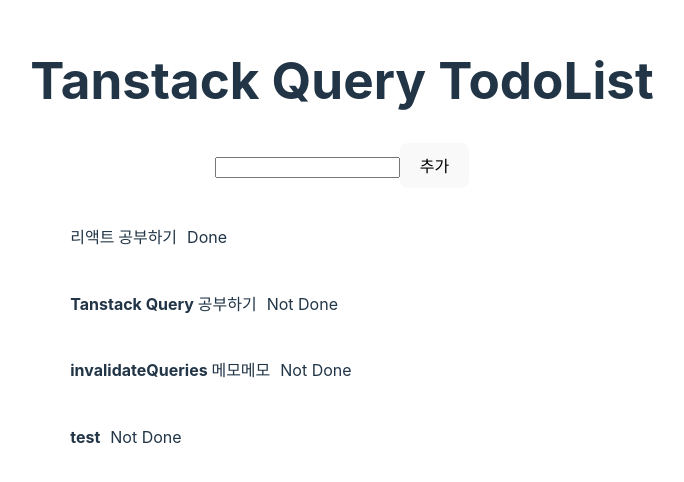
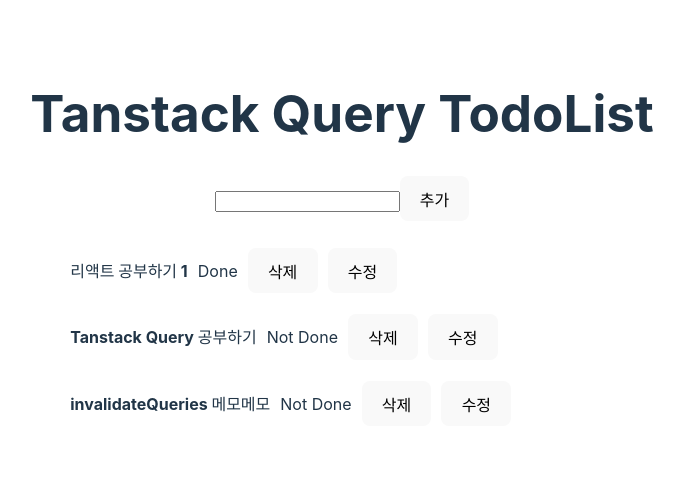
Before and after one commit to rarrit/tanstack-query-todo, a React (Vite) app: page / in a window 1280 px wide. Shown: the part 148-630 px from the top of the page, without its empty margins (298-982 px from the left). Built offline with nearby package versions, Linux system fonts and the light colour scheme; data requests are answered from the project's data file.

Commit message:
feat: todo list CRUD 구현

```diff
--- a/db.json
+++ b/db.json
@@ -2,7 +2,7 @@
   "todos": [
     {
       "id": "1",
-      "title": "리액트 공부하기",
+      "title": "리액트 공부하기 1",
       "isDone": true
     },
     {
@@ -14,11 +14,6 @@
       "id": "c62e",
       "title": "invalidateQueries 메모메모",
       "isDone": false
-    },
-    {
-      "id": "629a",
-      "title": "test",
-      "isDone": false
     }
   ]
 }
--- a/package.json
+++ b/package.json
@@ -11,10 +11,12 @@
   },
   "dependencies": {
     "@tanstack/react-query": "^5.55.0",
+    "@tanstack/react-query-devtools": "^5.55.0",
     "axios": "^1.7.7",
     "json-server": "^1.0.0-beta.2",
     "react": "^18.3.1",
-    "react-dom": "^18.3.1"
+    "react-dom": "^18.3.1",
+    "react-router-dom": "^6.26.1"
   },
   "devDependencies": {
     "@eslint/js": "^9.9.0",
--- a/src/App.jsx
+++ b/src/App.jsx
@@ -4,50 +4,74 @@
 import { useState } from 'react';
 
 const App = () => {
+  // QueryClient를 사용해 캐시된 데이터를 업데이트하거나 무효화할 수 있습니다.
   const queryClient = useQueryClient();
 
+  // Todo를 추가하기 위해 필요한 상태
   const [todoItem, setTodoItem] = useState("");
 
+  // 수정할 Todo 항목을 관리하는 상태
+  const [editTodo, setEditTodo] = useState(null);
+
+  // Todos 데이터를 가져오는 비동기 함수
   const fetchTodos = async () => {
-    // axios를 사용하여 json-server의 todos를 가져옴
     const response = await axios.get("http://localhost:4000/todos");
     return response.data;
   }
 
+  // 새로운 Todo를 추가하는 비동기 함수
   const addTodo = async (newTodo) => {
-    await axios.post("http://localhost:4000/todos", newTodo)
+    await axios.post("http://localhost:4000/todos", newTodo);
   }
 
+  // 기존 Todo를 업데이트하는 비동기 함수
+  const updateTodo = async (updatedTodo) => {
+    await axios.put(`http://localhost:4000/todos/${updatedTodo.id}`, updatedTodo);
+  }
 
-  /*
-   * [1] useQuery는 두 개의 인자를 받음
-   * 리액트 쿼리가 자동으로 데이터의 종류를 queryKey로 캐싱함
-   * useQuery로 호출한 데이터를 app.jsx에서쓰고있지만 A,B,C 컴포넌트에서 불러와도 DB까지안가고 캐싱되어 사용함
-   * 리액트 쿼리에서 useQuery를 쓰는 중요한 개념임
-  */
+  // Todo를 삭제하는 비동기 함수
+  const deleteTodo = async (id) => {
+    await axios.delete(`http://localhost:4000/todos/${id}`);
+  }
 
-  const { data: todos , isPending, isError } = useQuery({
-      queryKey: ["todos"], // 배열로 받음
-      queryFn:fetchTodos // 비동기 함수
+  // useQuery: Todo 리스트를 서버에서 가져와 캐싱하고 컴포넌트에서 사용할 수 있게 함
+  const { data: todos, isPending, isError } = useQuery({
+    queryKey: ["todos"],
+    queryFn: fetchTodos
   });
 
-  const mutation = useMutation({
+  // useMutation: Todo를 추가하는 요청
+  const addMutation = useMutation({
     mutationFn: addTodo,
     onSuccess: () => {
-      // 첫 번째 인자에 query key가 들어가면 됌
+      queryClient.invalidateQueries(["todos"]); // 데이터를 새로고침
+    }
+  });
+
+  // useMutation: Todo를 업데이트하는 요청
+  const updateMutation = useMutation({
+    mutationFn: updateTodo,
+    onSuccess: () => {
+      queryClient.invalidateQueries(["todos"]);
+      setEditTodo(null); // 수정 상태를 초기화
+    }
+  });
+
+  // useMutation: Todo를 삭제하는 요청
+  const deleteMutation = useMutation({
+    mutationFn: deleteTodo,
+    onSuccess: () => {
       queryClient.invalidateQueries(["todos"]);
     }
   });
 
-  if(isPending) {
+  if (isPending) {
     return <div>로딩중입니다...</div>
   }
 
-  if(isError) {
+  if (isError) {
     return <div>데이터 조회 중 오류가 발생했습니다...</div>
   }
-
-  console.log("data", todos);
 
   return (
     <>
@@ -55,40 +79,45 @@
       <form onSubmit={(e) => {
         e.preventDefault();
 
-        // useMutation 로직 필요
-        mutation.mutate({
+        if (editTodo) {
+          // 수정모드에서는 기존 Todo를 업데이트함
+          updateMutation.mutate({
+            ...editTodo,
+            title: todoItem
+          });
+        } else {
+          // 추가모드에서는 새로운 Todo를 추가함
+          addMutation.mutate({
             title: todoItem,
             isDone: false
-        })
+          });
+        }
+
+        setTodoItem("");
       }}>
         <input
           type="text"
           value={todoItem}
           onChange={(e) => setTodoItem(e.target.value)}
         />
-        <button>추가</button>
+        <button>{editTodo ? "수정" : "추가"}</button>
+      </form>
+
       <ul>
-          {
-            todos.map(todo => {
-              return (
-                <li
-                  key={todo.id}
-                  style={{
-                    display: "flex",
-                    alignItems: "center",
-                    gap: "10px",
-                  }}
-                >
+        {todos.map(todo => (
+          <li key={todo.id} style={{ display: "flex", alignItems: "center", gap: "10px" }}>
             <h4>{todo.title}</h4>
             <p>{todo.isDone ? "Done" : "Not Done"}</p>
+            <button onClick={() => deleteMutation.mutate(todo.id)}>삭제</button>
+            <button onClick={() => {
+              setTodoItem(todo.title);
+              setEditTodo(todo); // 수정모드로 전환
+            }}>수정</button>
           </li>
-              )
-            })
-          }
+        ))}
       </ul>
-      </form>
     </>
-  )
+  );
 }
 
-export default App
+export default App;
--- a/src/main.jsx
+++ b/src/main.jsx
@@ -2,12 +2,14 @@
 import App from './App.jsx'
 import './index.css'
 import { QueryClient, QueryClientProvider } from "@tanstack/react-query";
+import { ReactQueryDevtools } from "@tanstack/react-query-devtools";
 
 
 const queryClient = new QueryClient();
 
 createRoot(document.getElementById('root')).render(
   <QueryClientProvider client={queryClient}>
+    <ReactQueryDevtools initialIsOpen={false}/>
     <App />
   </QueryClientProvider>
 )
```
Also changed, not shown: 1 other file (tests, documents, lock files or other folders). Lines whose indentation alone changed are shown as unchanged.
